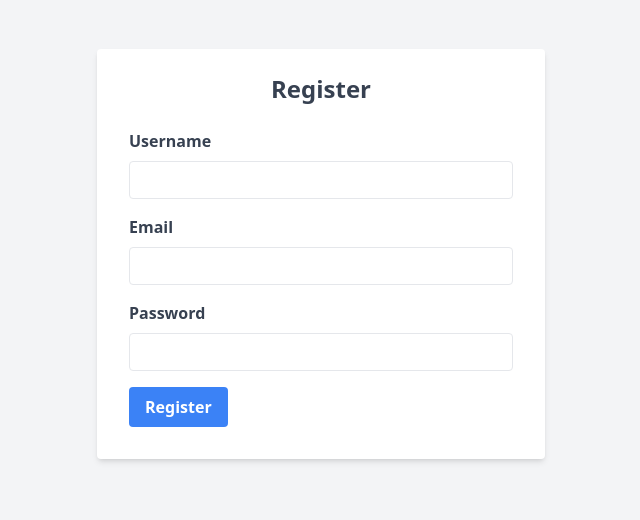
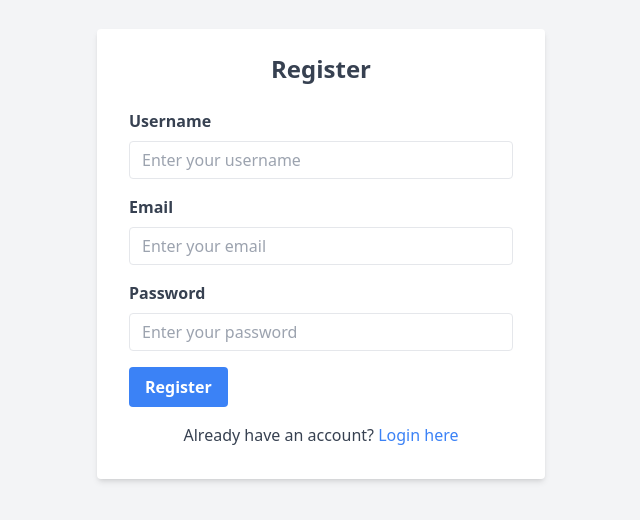
Before and after one commit to sherinsk/chat-frontend, a React (Vite) app: page /register in a window 1280 px wide. Shown: the part 138-658 px from the top of the page, without its empty margins (319-959 px from the left). Built offline with nearby package versions, Linux system fonts and the light colour scheme; no server answers.

Commit message:
added register

```diff
--- a/src/components/Register.jsx
+++ b/src/components/Register.jsx
@@ -1,6 +1,7 @@
 import React, { useState } from 'react';
 import axios from 'axios';
 import { useNavigate } from 'react-router-dom';
+import { Link } from 'react-router-dom'; // Import Link from react-router-dom
 
 const Register = () => {
   const [email, setEmail] = useState('');
@@ -31,6 +32,7 @@
               value={username}
               onChange={(e) => setUsername(e.target.value)}
               className="border rounded w-full py-2 px-3 text-gray-700 leading-tight focus:outline-none focus:shadow-outline"
+              placeholder="Enter your username"
             />
           </div>
           <div>
@@ -41,6 +43,7 @@
               value={email}
               onChange={(e) => setEmail(e.target.value)}
               className="border rounded w-full py-2 px-3 text-gray-700 leading-tight focus:outline-none focus:shadow-outline"
+              placeholder="Enter your email"
             />
           </div>
           <div>
@@ -51,6 +54,7 @@
               value={password}
               onChange={(e) => setPassword(e.target.value)}
               className="border rounded w-full py-2 px-3 text-gray-700 leading-tight focus:outline-none focus:shadow-outline"
+              placeholder="Enter your password"
             />
           </div>
           <div className="flex items-center justify-between">
@@ -62,6 +66,14 @@
             </button>
           </div>
         </form>
+        <div className="mt-4 text-center">
+          <p className="text-gray-700">
+            Already have an account?{' '}
+            <Link to="/login" className="text-blue-500 hover:underline">
+              Login here
+            </Link>
+          </p>
+        </div>
       </div>
     </div>
   );
```
